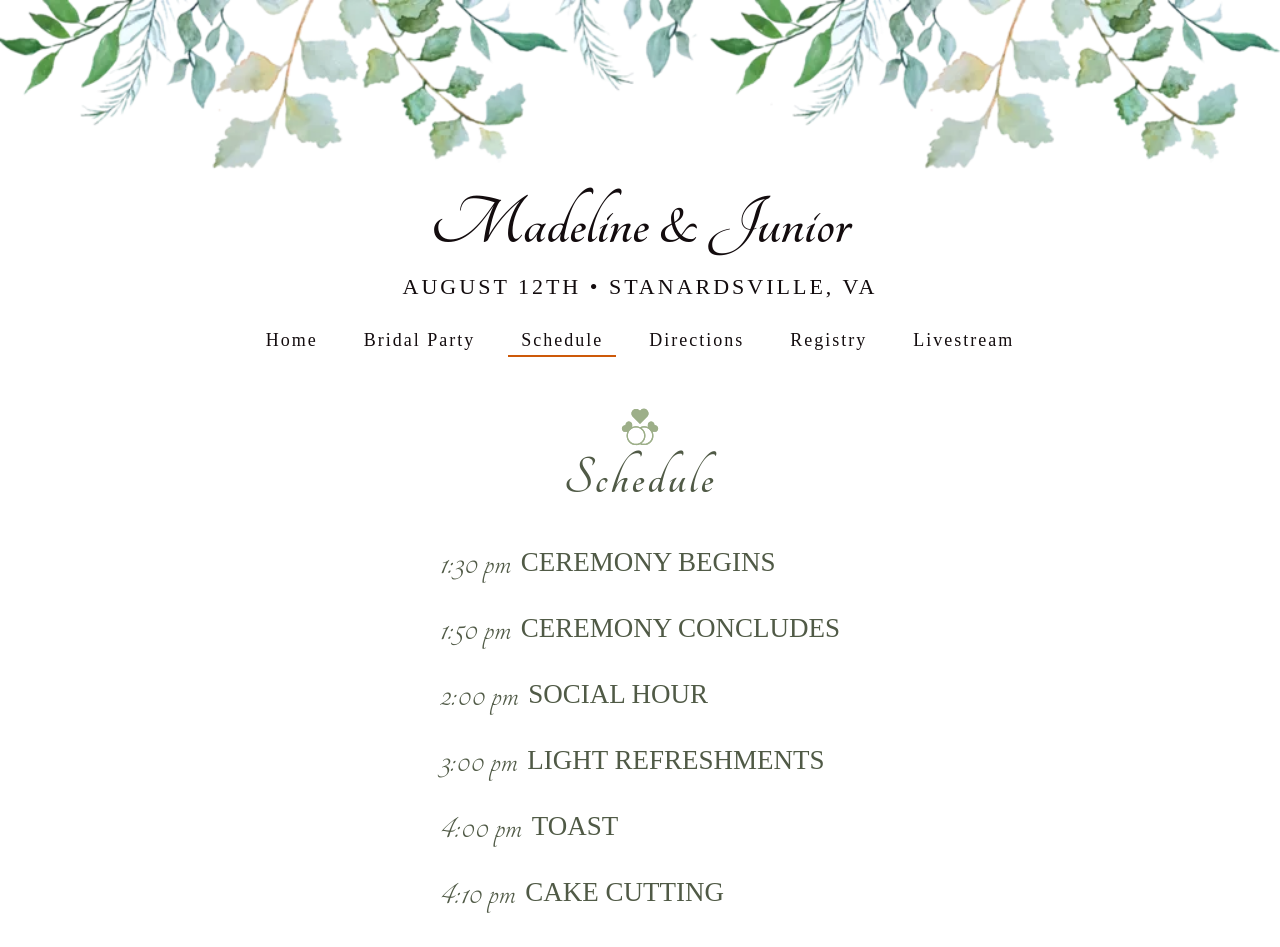
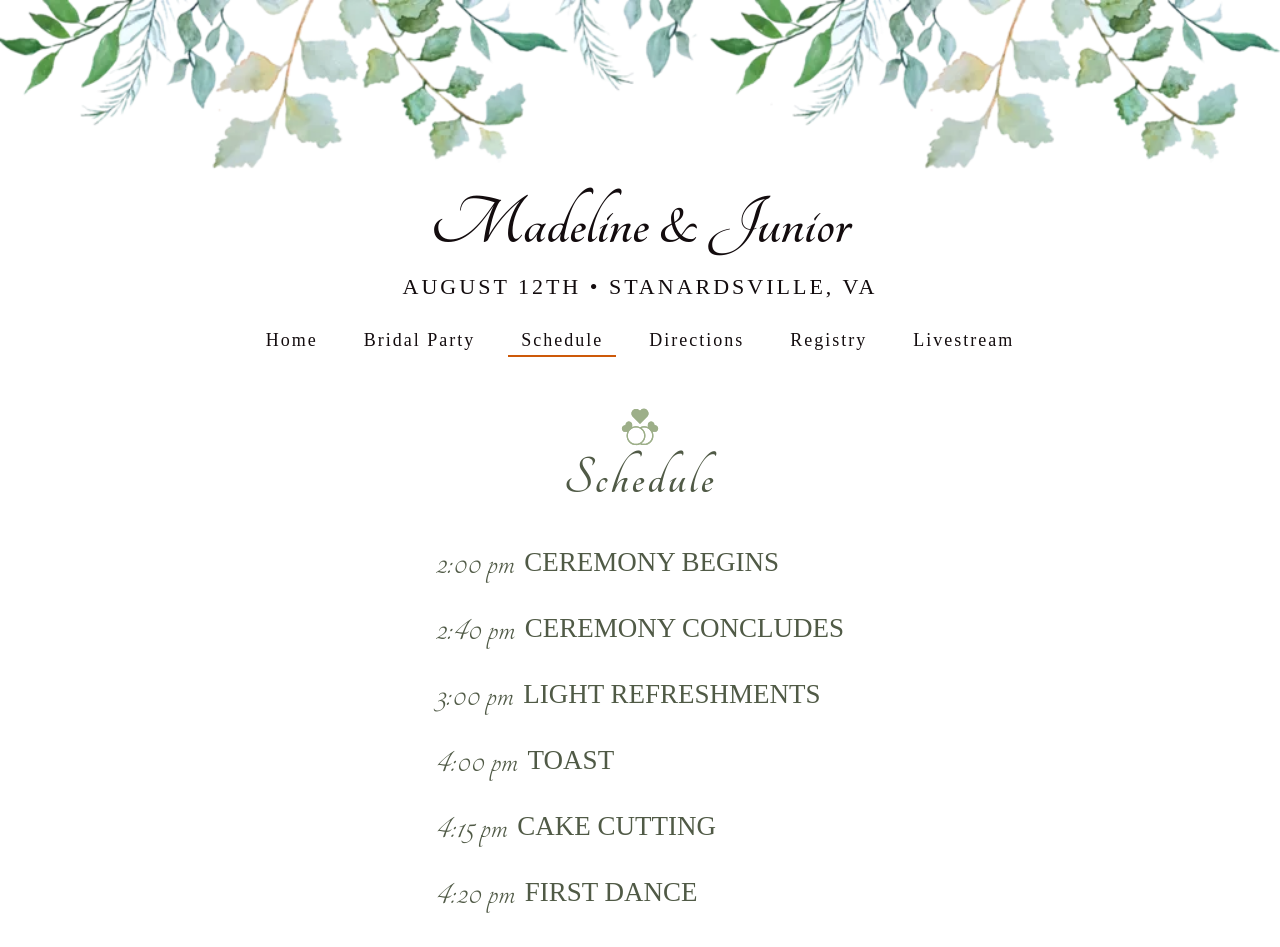
Before and after one commit to juniorbatistadev/mandjwedding, a Next.js app: page /schedule in a window 1280 px wide. Shown: the top 947 px of the page. Built offline with nearby package versions, Linux system fonts and the light colour scheme; a web font is replaced by a local one.

Commit message:
update schedule

```diff
--- a/pages/schedule.js
+++ b/pages/schedule.js
@@ -9,16 +9,12 @@ function Schedule() {
       <Title text="Schedule" />
       <div style={{ marginBottom: 60, marginTop: 30 }}>
         <div className={styles.event}>
-          <p className={styles.time}>1:30 pm</p>
+          <p className={styles.time}>2:00 pm</p>
           <p className={styles.name}>Ceremony begins</p>
         </div>
         <div className={styles.event}>
-          <p className={styles.time}>1:50 pm</p>
+          <p className={styles.time}>2:40 pm</p>
           <p className={styles.name}>Ceremony concludes</p>
-        </div>
-        <div className={styles.event}>
-          <p className={styles.time}>2:00 pm</p>
-          <p className={styles.name}>Social Hour</p>
         </div>
         <div className={styles.event}>
           <p className={styles.time}>3:00 pm</p>
@@ -29,11 +25,11 @@ function Schedule() {
           <p className={styles.name}>Toast</p>
         </div>
         <div className={styles.event}>
-          <p className={styles.time}>4:10 pm</p>
+          <p className={styles.time}>4:15 pm</p>
           <p className={styles.name}>Cake Cutting</p>
         </div>
         <div className={styles.event}>
-          <p className={styles.time}>4:15 pm</p>
+          <p className={styles.time}>4:20 pm</p>
           <p className={styles.name}>First Dance</p>
         </div>
         <div className={styles.event}>
```
